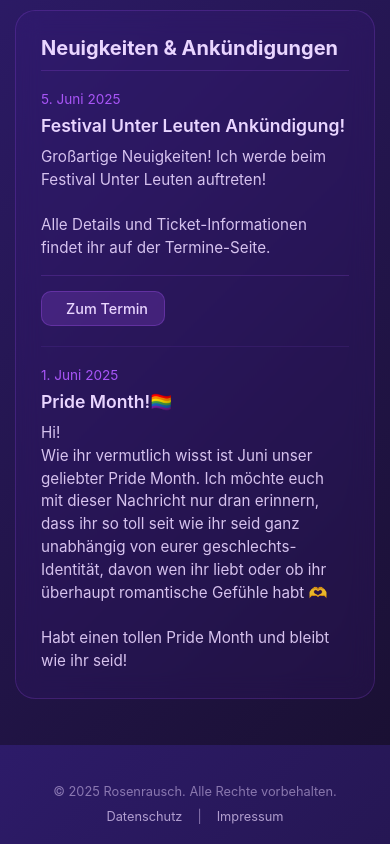
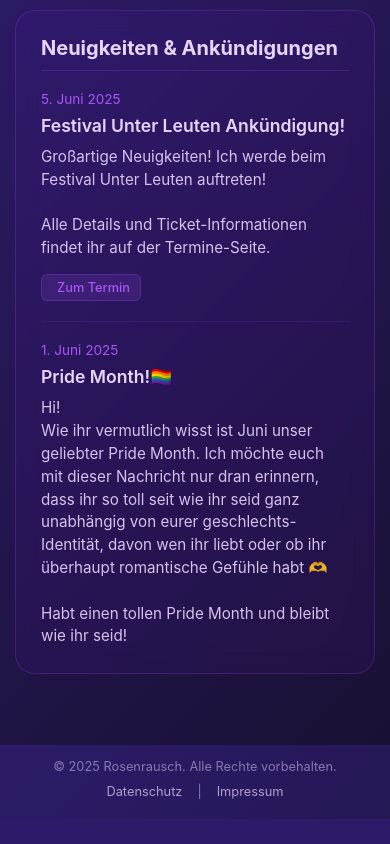
Before and after one commit to itsliande/rosenrausch, a plain HTML site: page index.html in a window 390 px wide. Shown: the part 943-1787 px from the top of the page. After the commit the page ends 1762 px from the top, so only its background shows below. Drawn offline with Linux system fonts and the light colour scheme.

Commit message:
Refactor termine link styles for improved layout and mobile optimization

```diff
--- a/css/main.css
+++ b/css/main.css
@@ -618,40 +618,41 @@ h1 {
 
 /* Styling für die termine Links in den Nachrichtenartikeln */
 .news-termin-link {
-    margin-top: 15px;
-    padding-top: 15px;
-    border-top: 1px solid rgba(168, 85, 247, 0.2);
+    margin-top: 12px;
 }
 
 .termin-link-button {
     display: inline-flex;
     align-items: center;
-    gap: 8px;
-    padding: 10px 20px;
-    background: rgba(168, 85, 247, 0.2);
-    color: #E9D5FF;
+    gap: 6px;
+    padding: 6px 12px;
+    background: rgba(168, 85, 247, 0.15);
+    color: #A855F7;
     text-decoration: none;
-    border-radius: 10px;
+    border-radius: 6px;
     font-weight: 500;
+    font-size: 0.85em;
     transition: all 0.3s ease;
-    border: 1px solid rgba(168, 85, 247, 0.3);
+    border: 1px solid rgba(168, 85, 247, 0.2);
 }
 
 .termin-link-button:hover {
-    background: rgba(168, 85, 247, 0.4);
-    transform: translateY(-2px);
-    box-shadow: 0 5px 15px rgba(168, 85, 247, 0.2);
+    background: rgba(168, 85, 247, 0.25);
+    color: #E9D5FF;
+    transform: translateY(-1px);
+    box-shadow: 0 3px 10px rgba(168, 85, 247, 0.15);
 }
 
 .termin-link-button i {
-    font-size: 0.9em;
+    font-size: 0.8em;
 }
 
 /* Mobile optimization for termine links */
 @media (max-width: 768px) {
     .termin-link-button {
-        padding: 8px 16px;
-        font-size: 0.9em;
+        padding: 5px 10px;
+        font-size: 0.8em;
+        gap: 5px;
     }
 }
 
```
